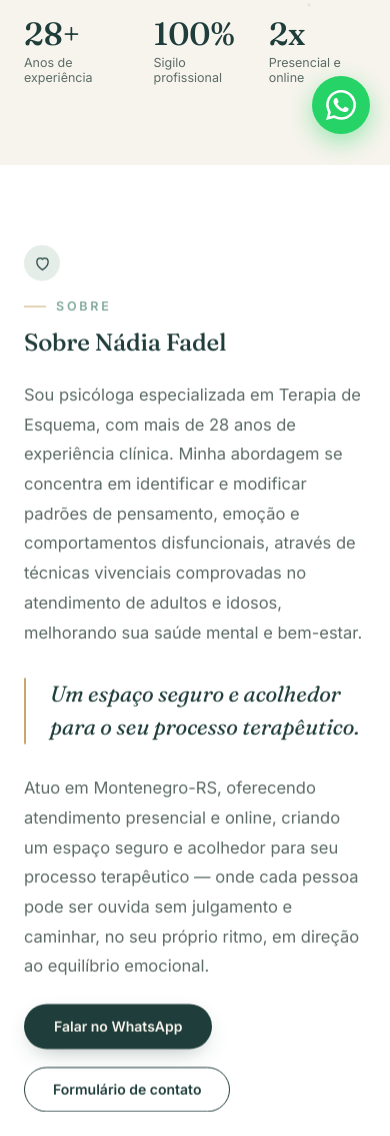
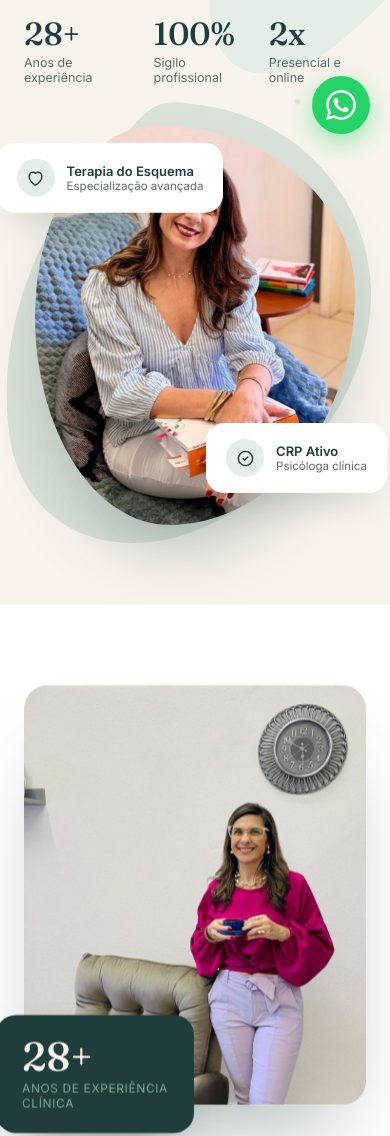
Before and after one commit to Zafir07/Site-Psicologa-Nadia-Fadel, a plain HTML site: page frontend/index.html in a window 390 px wide. Shown: the part 690-1826 px from the top of the page. Drawn offline with Linux system fonts and the light colour scheme.

Commit message:
Ajuste de imagens mobile e ajustes visuais

```diff
--- a/frontend/css/styles.css
+++ b/frontend/css/styles.css
@@ -277,12 +277,14 @@ footer ul a:hover{color:var(--dourado-soft);}
   .nav-links,.btn-small-nav{display:none;}
   .ham{display:flex;}
   .hero-grid{grid-template-columns:1fr;gap:40px;padding-top:20px;}
-  .hero-visual{display:none;}
+  .hero-visual{display:flex;justify-content:center;}
+  .hero-photo-frame{max-width:320px;}
   .hero-copy h1{font-size:34px;}
   .hero-copy p.lead{font-size:16px;}
   .hero-stats{gap:24px;}
   .about-grid{grid-template-columns:1fr;gap:40px;}
-  .about-photo{display:none;}
+  .about-photo{display:block;}
+  .about-photo img{height:420px;}
   .approach-grid{grid-template-columns:1fr;}
   .main-formation-grid{grid-template-columns:1fr;}
   .posgrad-grid{grid-template-columns:repeat(2,1fr);}
```
